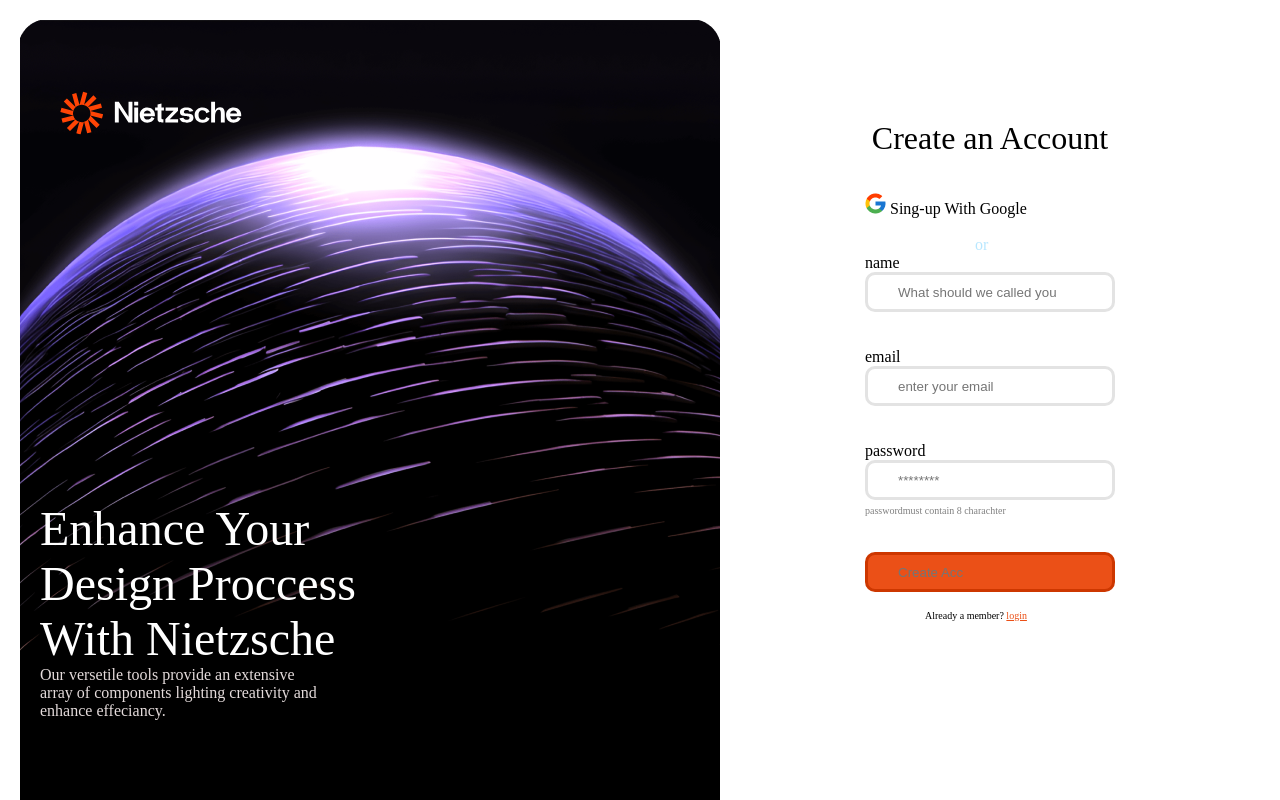
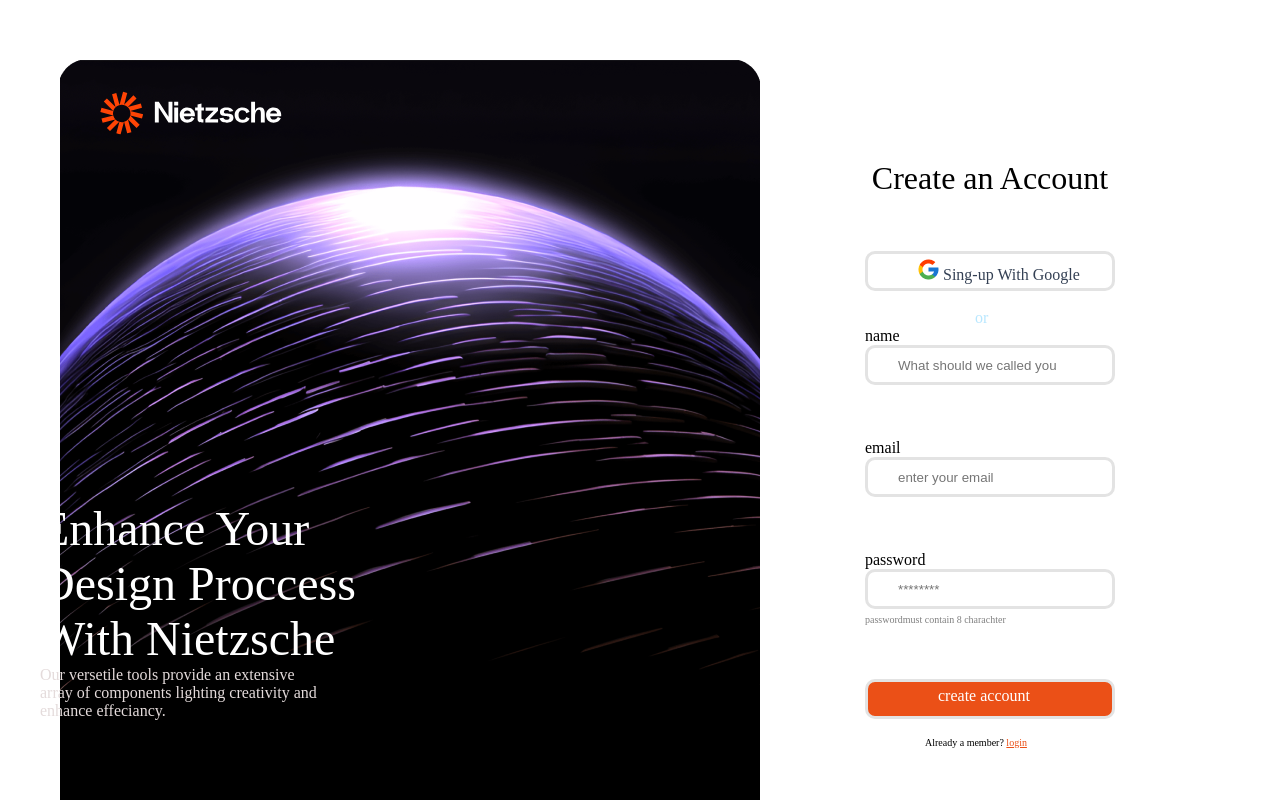
Before and after one commit to ShivamHarba/sing-page, a plain HTML site: page index.html in a window 1280 px wide. Shown: the top 800 px of the page. Drawn offline with Linux system fonts and the light colour scheme.

Commit message:
complete

```diff
--- a/index.html
+++ b/index.html
@@ -52,7 +52,7 @@
             <p class="acc">Create an Account</p>
 
         </div>
-        <br><br>
+        <br><br><br>
 
 
         <form>
@@ -74,13 +74,13 @@
                     <br>
                     <input class="in" type="text" placeholder="What should we called you">
                 </div>
-                <br><br>
+                <br><br><br>
                 <div>
                     <span>email</span>
                     <br>
                     <input class="in"  type="text" placeholder="enter your email">
                 </div>
-                <br><br>
+                <br><br><br>
                 <div>
                     <span>password</span>
                     <br>
@@ -89,10 +89,10 @@
 
                 <p class="pass">passwordmust contain 8 charachter</p>
 
-                <br><br>
+                <br><br><br>
 
                 <div >
-                    <input class="inp"  type="text" placeholder="Create Acc">
+                   <p class="Account">create account</p>
                 </div>
                 <br>
                 <div>
--- a/style.css
+++ b/style.css
@@ -13,7 +13,7 @@
     height: 100vh;
     width: 100%;
    display: flex;
-   padding: 20px;
+   padding: 60px;
 }
 
 
@@ -134,3 +134,25 @@
     padding-left:  110px;
     color: #B8E7FF;
 }
+
+.Account{
+    border: solid #E3E3E3;
+    color: #FFFFFF;
+    background-color: #EB5017;
+    padding-left: 70px;
+    border-radius: 10px;
+    width: 250px;
+    height: 5vh;
+    padding-top: 5px;
+}
+
+.up{
+    border: solid #E3E3E3;
+    color: #344054;
+
+    padding-left: 50px;
+    border-radius: 10px;
+    width: 250px;
+    height: 5vh;
+    padding-top: 5px;
+}
```
